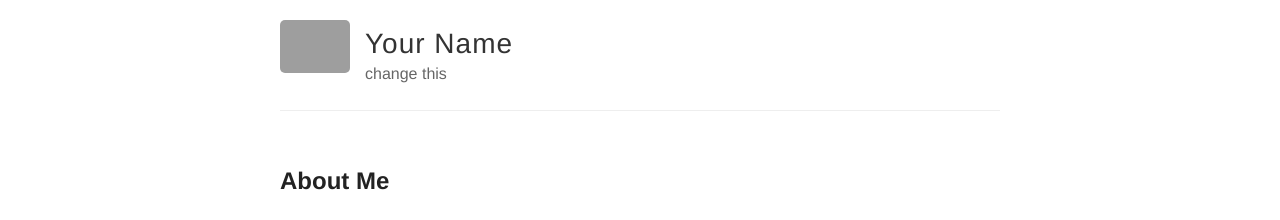
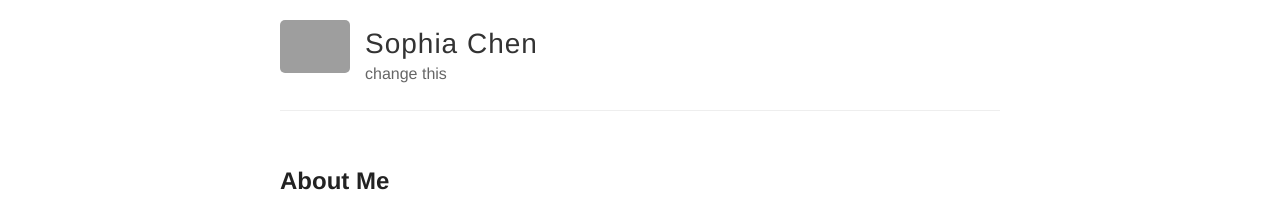
Before and after one commit to sophiachen120/sophiachen120.github.io, a Jekyll site: the page built from index.md, in a window 1280 px wide. Shown: the top 220 px of the page. Built offline with Jekyll 4.4.1, drawn with Linux system fonts in a browser that asks for light colours; grey boxes are pictures that could not be loaded.

Commit message:
Update _config.yml

```diff
--- a/_config.yml
+++ b/_config.yml
@@ -3,7 +3,7 @@
 #
 
 # Name of your site (displayed in the header)
-name: Your Name
+name: Sophia Chen
 
 # Short bio or description (displayed in the header)
 description: [change this]
```
